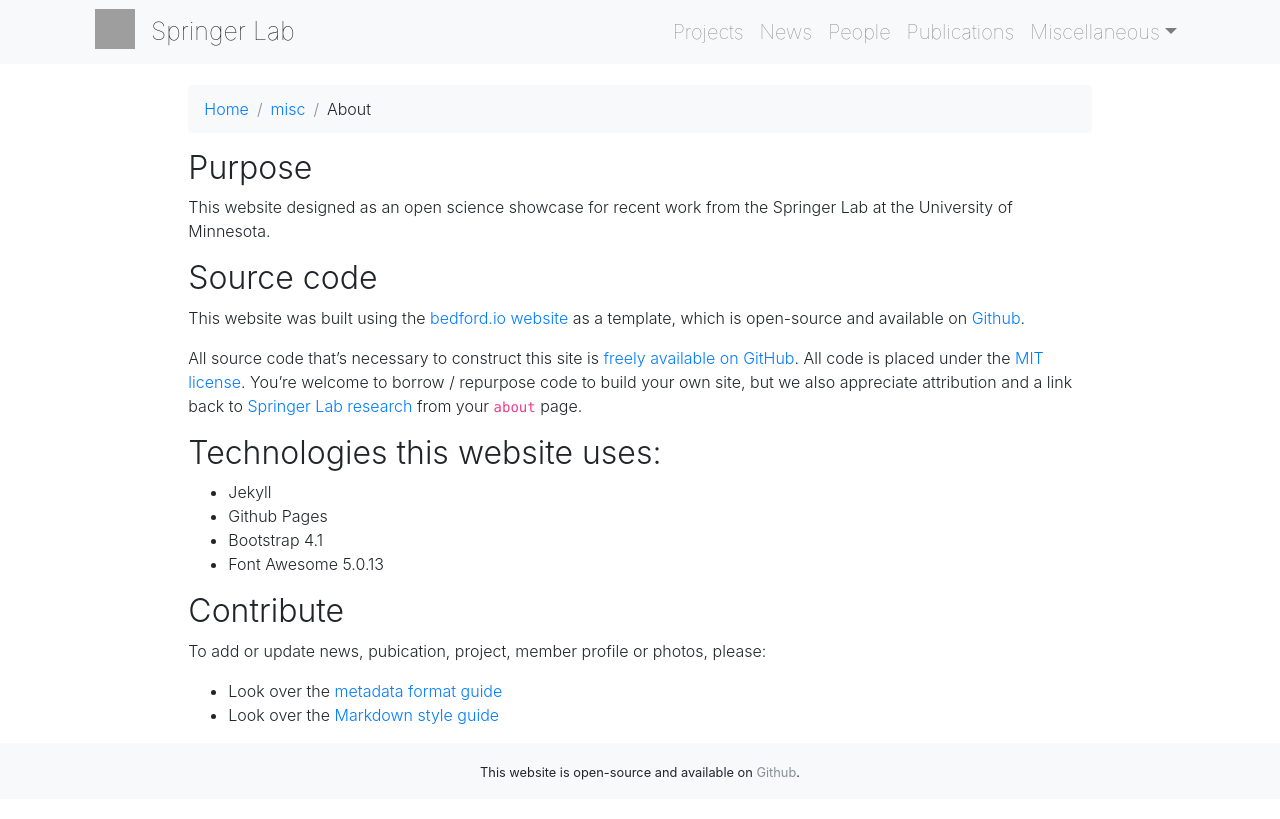
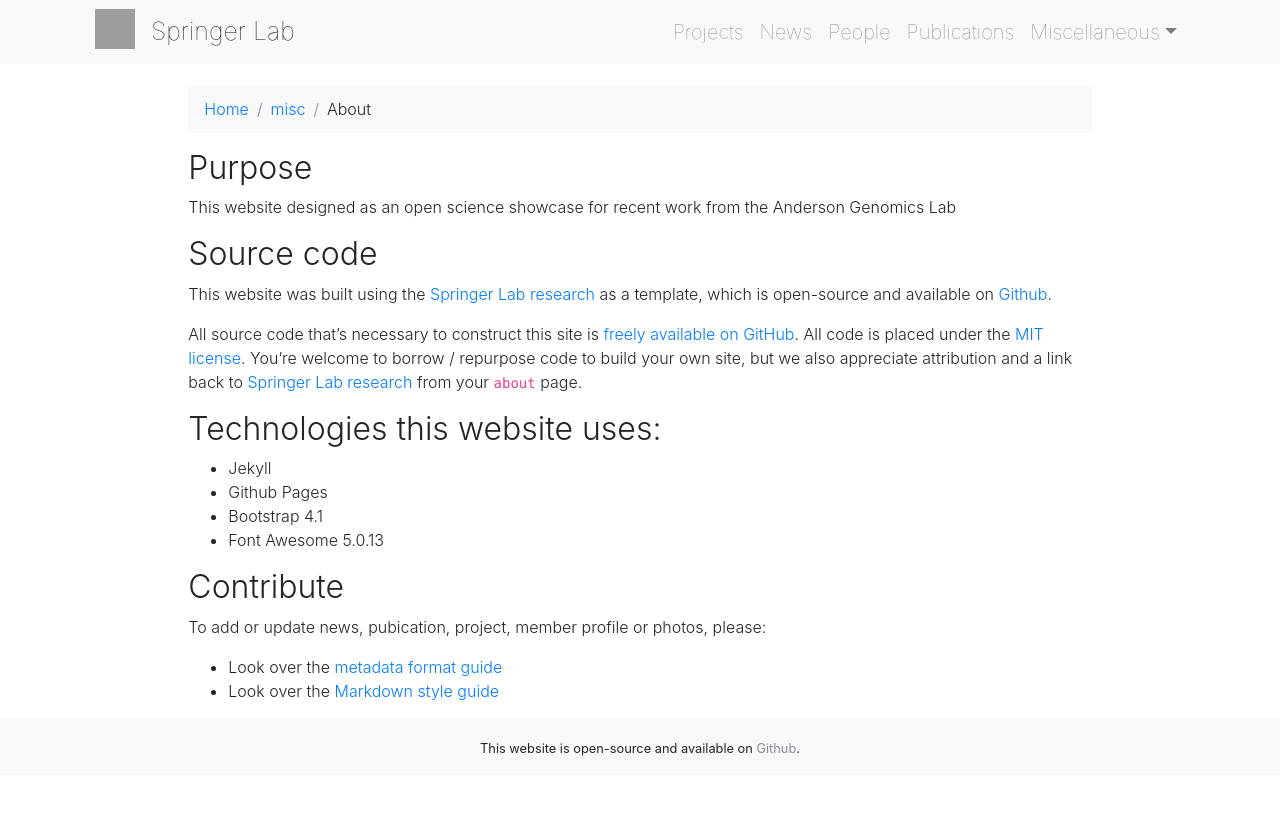
Before and after one commit to andersongenomicslab/andersongenomicslab.github.io, a Jekyll site: the page built from misc/_posts/2010-01-01-about.md, in a window 1280 px wide. Shown: the top 819 px of the page. Built offline with Jekyll 4.4.1, drawn with Linux system fonts in a browser that asks for light colours; nearby versions of some CDN libraries; a style sheet for code colours, icons or effects is not loaded; grey boxes are pictures that could not be loaded.

Commit message:
Update 2010-01-01-about.md

```diff
--- a/misc/_posts/2010-01-01-about.md
+++ b/misc/_posts/2010-01-01-about.md
@@ -5,11 +5,11 @@ title: About
 
 ## Purpose
 
-This website designed as an open science showcase for recent work from the Springer Lab at the University of Minnesota.
+This website designed as an open science showcase for recent work from the Anderson Genomics Lab
 
 ## Source code
 
-This website was built using the [bedford.io website](http://bedford.io) as a template, which is open-source and available on [Github](https://github.com/blab/blotter).
+This website was built using the [Springer Lab research](http://maizeumn.github.io) as a template, which is open-source and available on [Github](https://github.com/blab/blotter).
 
 All source code that's necessary to construct this site is [freely available on GitHub](https://github.com/maizeumn/maizeumn.github.io).  All code is placed under the [MIT license](https://github.com/maizeumn/maizeumn.github.io#license). You're welcome to borrow / repurpose code to build your own site, but we also appreciate attribution and a link back to [Springer Lab research](https://maizeumn.github.io) from your `about` page.
 
```
